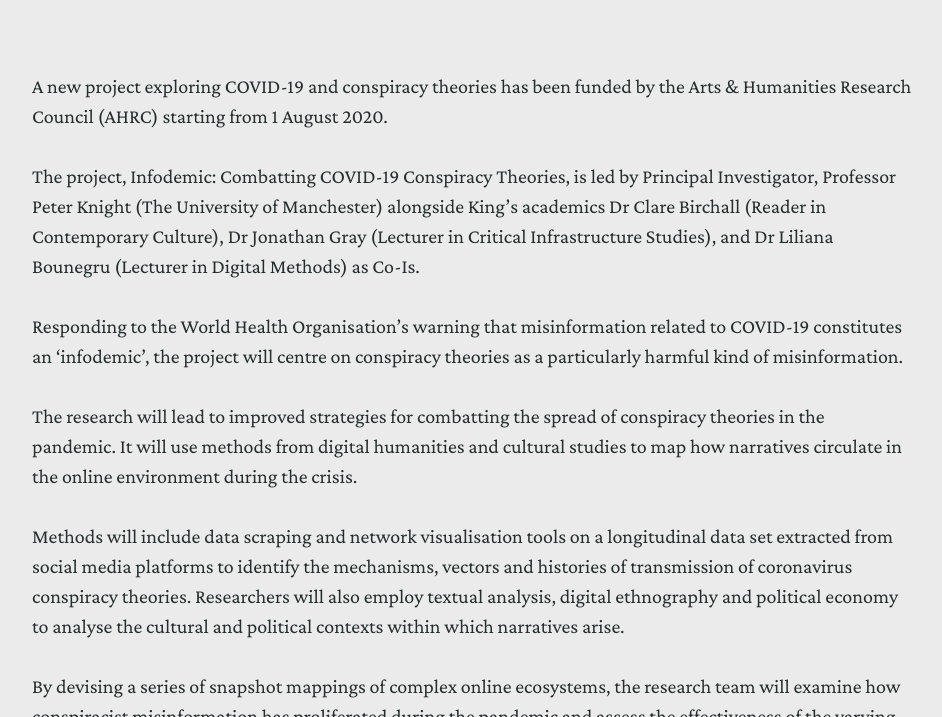
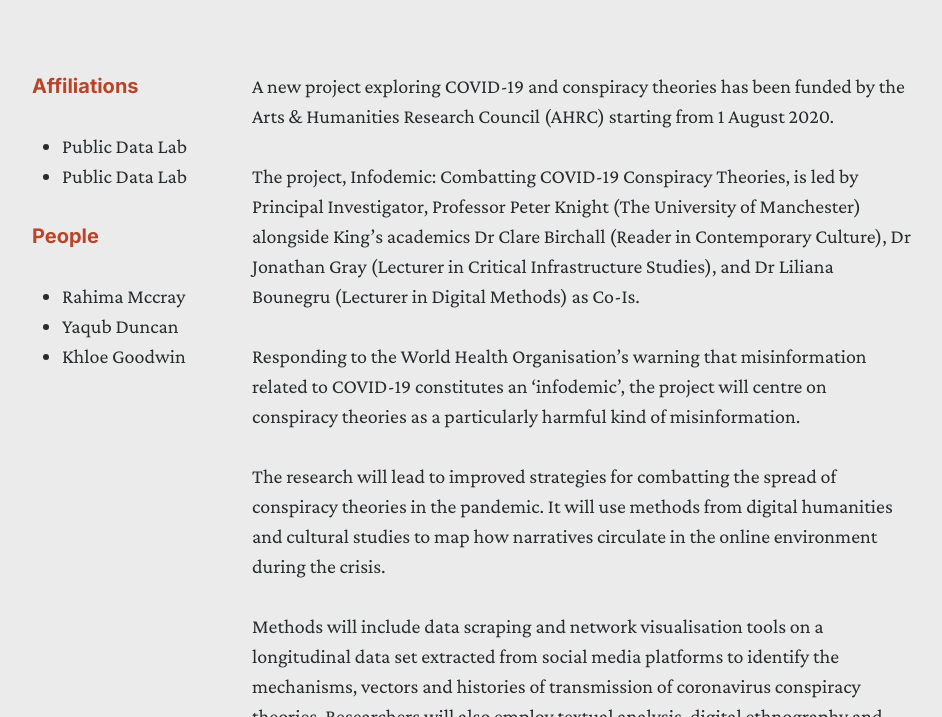
Before and after one commit to densitydesign/pdatalab, a Jekyll site: the page built from index.md, in a window 1280 px wide and 900 px high, scrolled down 519 px, cut to the strip 183-900 px from the top of the window. Shown: the whole strip, without its empty margins (168-1110 px from the left). Built offline with Jekyll 4.4.1, drawn with Linux system fonts in a browser that asks for light colours; nearby versions of some CDN libraries.

Commit message:
layout changes

```diff
--- a/_config.yml
+++ b/_config.yml
@@ -4,6 +4,10 @@ author:
     logo: https://www.publicdatalab.org/imgs/publicdatalab-logo.svg
   - name: Public Data Lab
     logo: https://www.publicdatalab.org/imgs/publicdatalab-logo.svg
+people:
+  - name: Rahima Mccray
+  - name: Yaqub Duncan
+  - name: Khloe Goodwin
 description: >
   Write an awesome description for your new site here. You can edit this
   line in _config.yml. It will appear in your document head meta (for
--- a/_layouts/home.html
+++ b/_layouts/home.html
@@ -9,7 +9,22 @@ layout: default
   </div>
 </div>
 
-<div class="home">
+<div id="home">
+  <div class="meta-data">
+    <h4>Affiliations</h4>
+    <ul>
+    {%- for institution in site.author -%}
+      <li>{{ institution.name }}</li>
+    {%- endfor -%}
+    </ul>
+    <h4>People</h4>
+    <ul>
+      {%- for person in site.people -%}
+        <li>{{ person.name }}</li>
+      {%- endfor -%}
+    </ul>
+  </div>
+  <div class="main-content">
   {%- if page.title -%}
   <h1 class="page-heading">{{ page.title }}</h1>
   {%- endif -%}
@@ -69,5 +84,5 @@ layout: default
 
     {%- endif -%}
     </section>
-
 </div>
+</div>
--- a/_sass/comps/_home.scss
+++ b/_sass/comps/_home.scss
@@ -46,6 +46,9 @@
 }
 
 #home {
+  display: grid;
+  grid-template-columns: 25% 75%;
+
   img {
     width: 100vw !important;
     position: relative;
```
Also changed, not shown: 4 other files.
